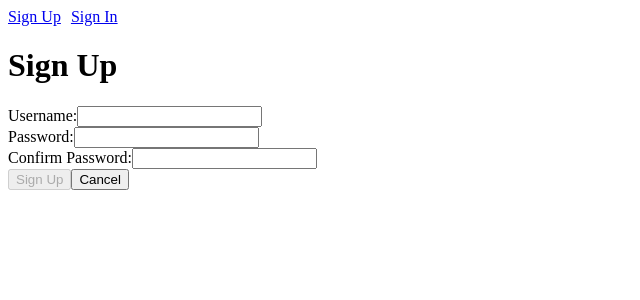
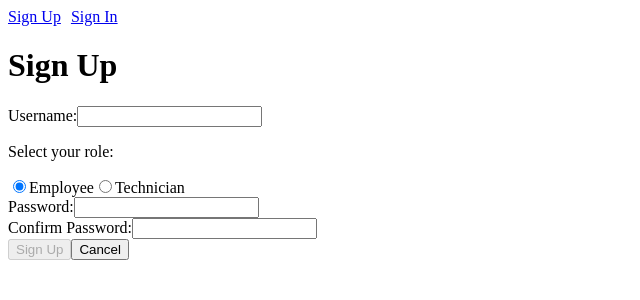
Before and after one commit to FatimaS508/project4-frontend, a React (Vite) app: page /sign-up in a window 1280 px wide. Shown: the top 300 px of the page, without its empty margins (0-640 px from the left). Built offline with nearby package versions, Linux system fonts and the light colour scheme; no server answers.

Commit message:
create the role selection in sign up page

```diff
--- a/src/pages/Dashboard.jsx
+++ b/src/pages/Dashboard.jsx
@@ -7,7 +7,7 @@ function Dashboard({ }) {
   const {user} = useAuth()
   const [category, setCategory]= useState([])
 
-
+   console.log(user)
     async function loadAllCategories(){
       try{
         const response= await getAllCategories()
--- a/src/pages/SignupPage.jsx
+++ b/src/pages/SignupPage.jsx
@@ -9,6 +9,7 @@ function Signup() {
     username: "",
     password: "",
     passwordConf: "",
+    role: "employee"
   });
   const [ submitting, setSubmitting ] = useState(false)
 
@@ -54,6 +55,31 @@ function Signup() {
           />
         </div>
         <div>
+          <p>Select your role:</p>
+
+          <label>
+            <input
+              type="radio"
+              name="role"
+              value="employee"
+              checked={formData.role === "employee"}
+              onChange={handleChange}
+            />
+            Employee
+          </label>
+
+          <label>
+            <input
+              type="radio"
+              name="role"
+              value="technician"
+              checked={formData.role === "technician"}
+              onChange={handleChange}
+            />
+            Technician
+          </label>
+        </div>
+        <div>
           <label htmlFor="password">Password:</label>
           <input
             type="password"
```
